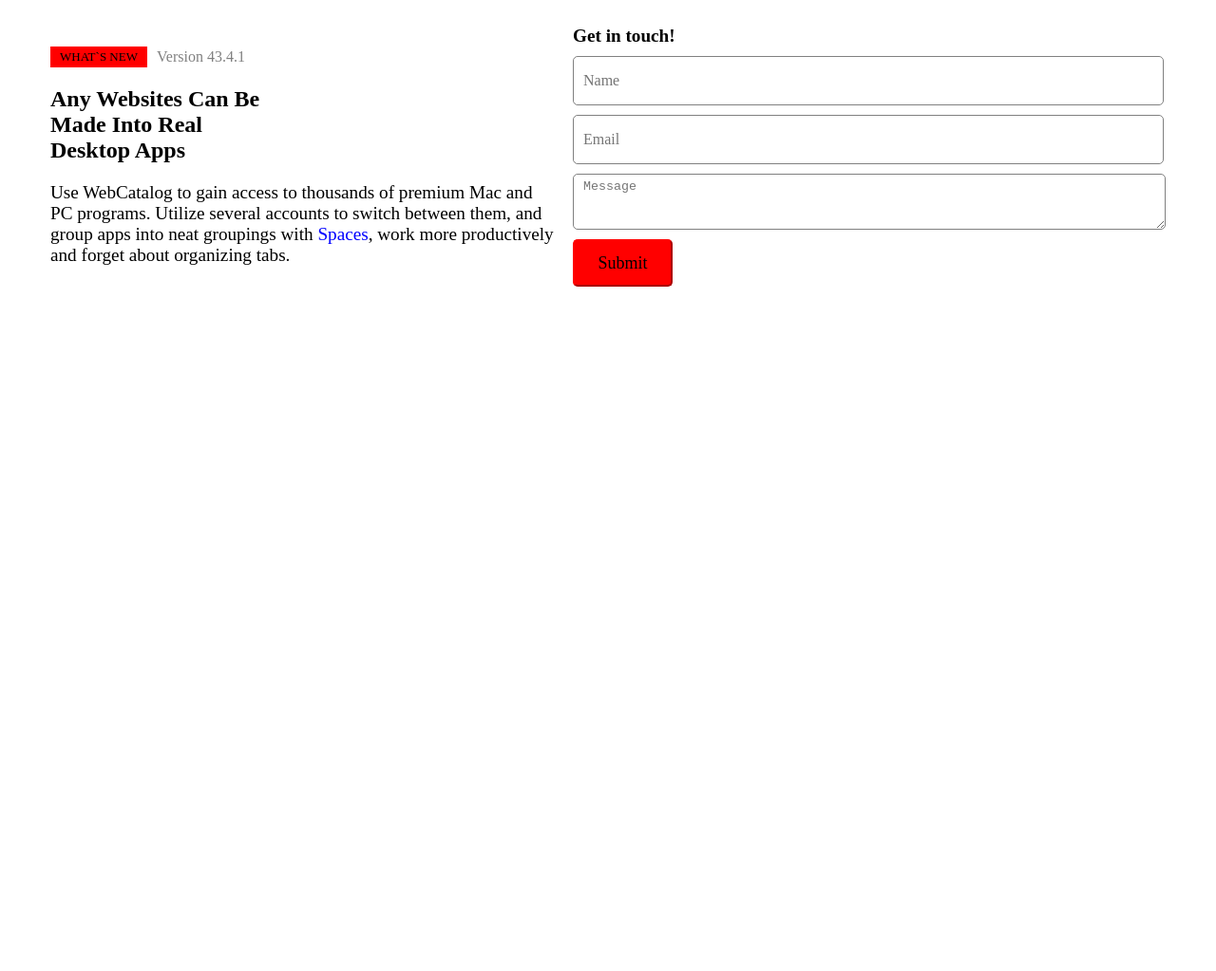
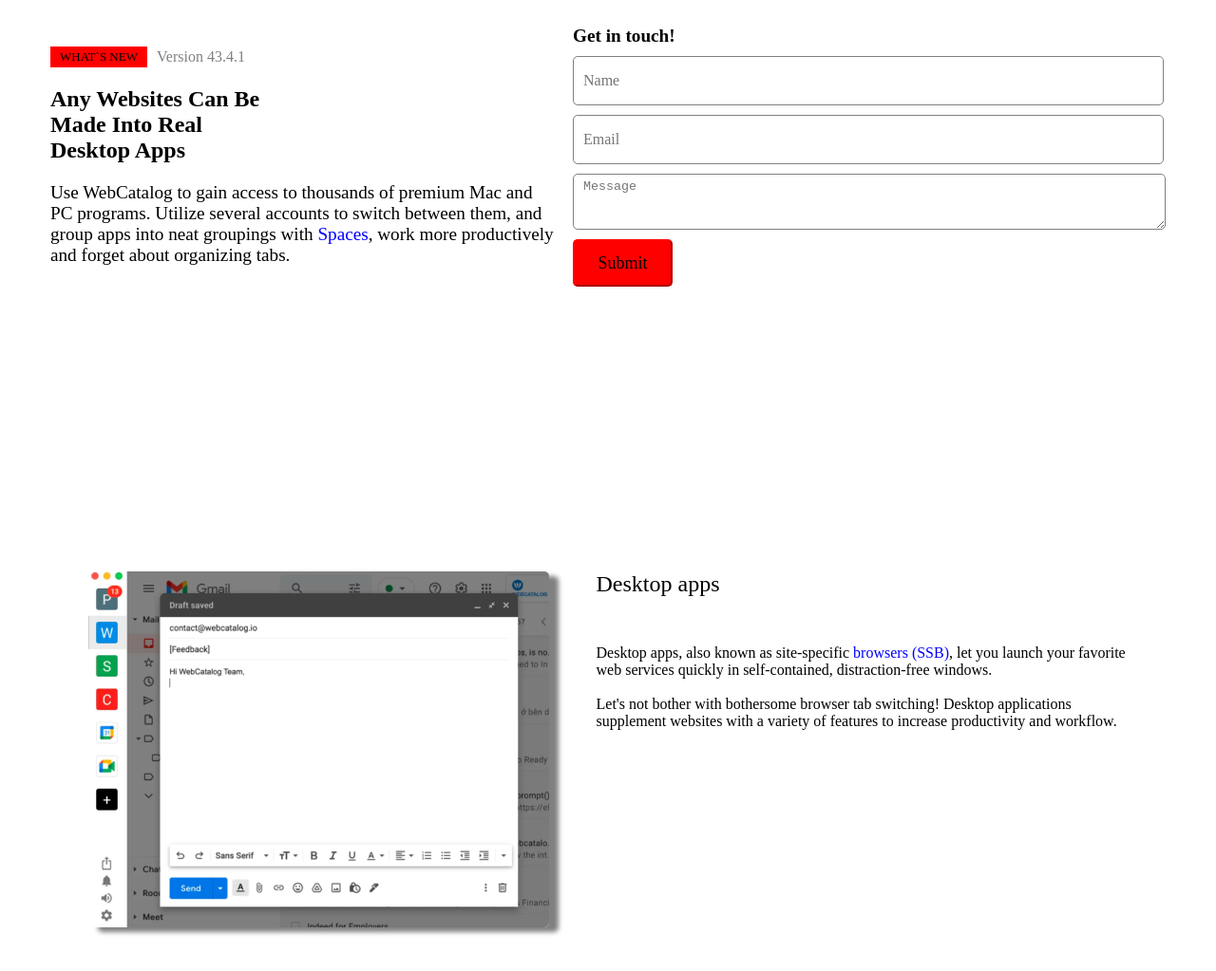
Before and after one commit to Githi54/new__webpages, a website: page index.html in a window 1280 px wide. Shown: the part 63-1086 px from the top of the page at 95% size. Before the commit the page ends 800 px from the top, so only its background shows below. Drawn offline with Linux system fonts and the light colour scheme.

Commit message:
created desktop__app

```diff
--- a/index.html
+++ b/index.html
@@ -78,29 +78,34 @@
         <h3 class="form__title">
           Get in touch!
         </h3>
-        <input
-          type="text"
-          name="name"
-          id="name"
-          class="form__name form__input"
-          placeholder="Name"
-          required
-        >
-        <input
-          type="email"
-          name="email"
-          id="email"
-          class="form__email form__input"
-          placeholder="Email"
-          required
-        >
-        <textarea name="message" id="message" cols="50" rows="10" class="form__message" placeholder="Message"></textarea>
+        <input type="text" name="name" id="name" class="form__name form__input" placeholder="Name" required>
+        <input type="email" name="email" id="email" class="form__email form__input" placeholder="Email" required>
+        <textarea name="message" id="message" cols="50" rows="10" class="form__message"
+          placeholder="Message"></textarea>
         <button type="submit" class="form__button_submit">Submit</button>
       </form>
     </section>
-    <section></section>
-    <section></section>
-    <section></section>
+    <section class="desktop_apps">
+      <div class="desktop_apps__picture">
+        <img src="./img/gmail_screen.png" alt="screen" class="desktop_apps__img">
+      </div>
+      <div class="desktop_apps">
+        <div class="desktop_apps__text">
+          <a href="#form" class="desktop_apps__title">Desktop apps</a>
+          <span class="desktop_apps__paragraph">
+            Desktop apps, also known as site-specific <a href="#form"
+            class="page_description__link">browsers (SSB)</a>, let you launch your favorite web services quickly
+            in self-contained, distraction-free windows.
+            <br>
+            <br>
+            Let's not bother with bothersome browser tab switching! Desktop applications supplement websites with a
+            variety of features to increase productivity and workflow.
+          </span>
+        </div>
+      </div>
+    </section>
+    <section class="homepage__info"></section>
+    <section class="homepage__info"></section>
   </main>
 </body>
 
--- /dev/null
+++ b/styles/blocks/desktop_apps.scss
@@ -0,0 +1,38 @@
+.desktop_apps {
+  display: flex;
+
+  margin: 0 auto;
+
+  gap: 50px;
+
+  &__img {
+    box-shadow: 10px 5px 5px gray;
+    border-radius: 5px;
+  }
+
+  &__text {
+    display: flex;
+    flex-direction: column;
+
+    gap: 50px;
+  }
+
+  &__title {
+    margin: 0;
+    text-decoration: none;
+
+    font-style: bold;
+    font-family: 'Times New Roman', Times, serif;
+    font-size: 24px;
+
+    color: black;
+
+    &:hover {
+      text-decoration: underline;
+    }
+  }
+
+  &__paragraph {
+    max-width: 560px;
+  }
+}
--- /dev/null
+++ b/styles/blocks/main.scss
@@ -0,0 +1,6 @@
+.main {
+  display: flex;
+  flex-direction: column;
+
+  gap: 300px;
+}
--- a/styles/index.scss
+++ b/styles/index.scss
@@ -5,3 +5,5 @@
 @import './blocks/page_description.scss';
 @import './blocks/homepage.scss';
 @import './blocks/form.scss';
+@import './blocks/desktop_apps.scss';
+@import './blocks/main.scss';
```
Also changed, not shown: img/gmail_screen.png (added), styles/index.css, 1 other file.
